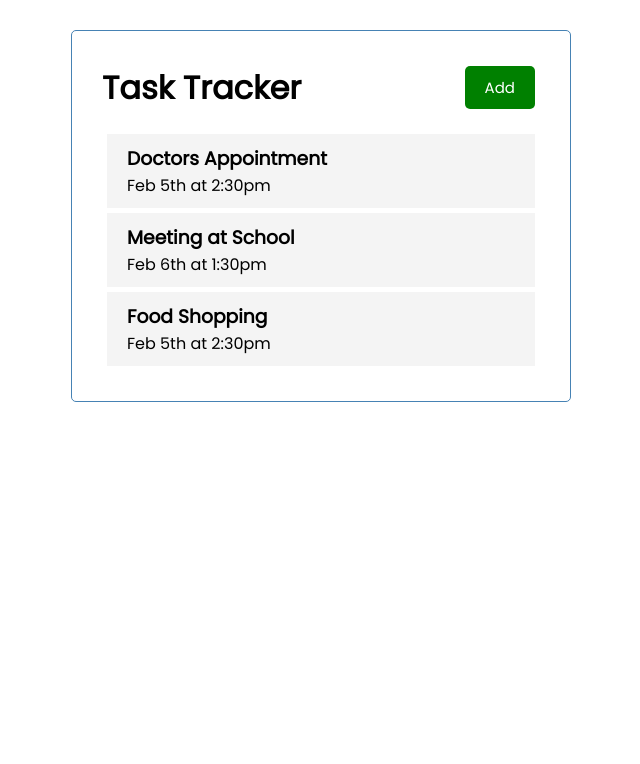
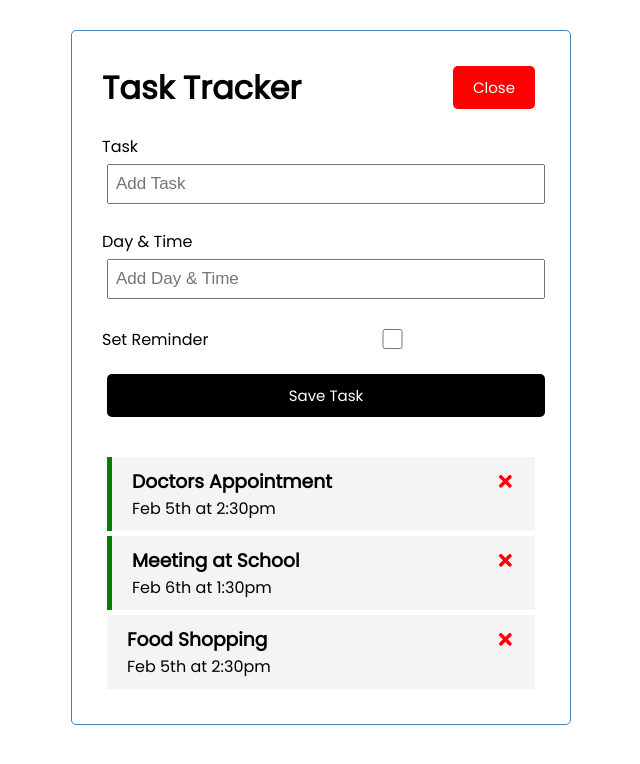
Before and after one commit to chris-kamp/react-task-tracker-tutorial, a React (Create React App) app: page / in a window 1280 px wide. Both pictures are taken after a click on the button "Add". Shown: the top 764 px of the page, without its empty margins (319-959 px from the left). Built offline with nearby package versions, Linux system fonts and the light colour scheme.

Commit message:
implement add task form

```diff
--- a/src/App.js
+++ b/src/App.js
@@ -1,34 +1,61 @@
-import { useState } from 'react'
+import { useState } from "react";
 import Header from "./components/Header";
 import Tasks from "./components/Tasks";
+import AddTask from "./components/AddTask";
 
 function App() {
-  const [tasks, setTasks] = useState(
-    [
+  const [showAddTask, setShowAddTask] = useState(false);
+  const [tasks, setTasks] = useState([
     {
       id: 1,
       text: "Doctors Appointment",
       day: "Feb 5th at 2:30pm",
-        reminder: true
+      reminder: true,
     },
     {
       id: 2,
       text: "Meeting at School",
       day: "Feb 6th at 1:30pm",
-        reminder: true
+      reminder: true,
     },
     {
       id: 3,
       text: "Food Shopping",
       day: "Feb 5th at 2:30pm",
-        reminder: false
+      reminder: false,
     },
-    ]
+  ]);
+
+  // Add Task
+  const addTask = (task) => {
+    const id = Math.floor(Math.random() * 10000) + 1;
+    const newTask = { id, ...task };
+    setTasks([...tasks, newTask]);
+  };
+
+  // Delete a task
+  const deleteTask = (id) => {
+    setTasks(tasks.filter((task) => task.id !== id));
+  };
+
+  // Toggle reminder
+  const toggleReminder = (id) => {
+    setTasks(
+      tasks.map((task) =>
+        task.id === id ? { ...task, reminder: !task.reminder } : task
       )
+    );
+  };
+
   return (
     <div className="container">
-      <Header />
-      <Tasks tasks={tasks}/>
+      <Header onAdd={() => setShowAddTask(!showAddTask)} showAdd={showAddTask}/>
+      {showAddTask && <AddTask onAdd={addTask} />}
+      {tasks.length > 0 ? (
+        <Tasks tasks={tasks} onDelete={deleteTask} onToggle={toggleReminder} />
+      ) : (
+        "No Tasks To Display"
+      )}
     </div>
   );
 }
--- /dev/null
+++ b/src/components/AddTask.js
@@ -0,0 +1,56 @@
+import { useState } from "react";
+
+const AddTask = ({ onAdd }) => {
+  const [text, setText] = useState("");
+  const [day, setDay] = useState("");
+  const [reminder, setReminder] = useState(false);
+
+  const onSubmit = (e) => {
+    e.preventDefault();
+    if (!text) {
+      alert("Please add a task");
+      return;
+    }
+
+    onAdd({ text, day, reminder });
+
+    setText("");
+    setDay("");
+    setReminder(false);
+  };
+
+  return (
+    <form className="add-form" onSubmit={onSubmit}>
+      <div className="form-control">
+        <label>Task</label>
+        <input
+          type="text"
+          placeholder="Add Task"
+          value={text}
+          onChange={(e) => setText(e.target.value)}
+        />
+      </div>
+      <div className="form-control">
+        <label>Day & Time</label>
+        <input
+          type="text"
+          placeholder="Add Day & Time"
+          value={day}
+          onChange={(e) => setDay(e.target.value)}
+        />
+      </div>
+      <div className="form-control form-control-check">
+        <label>Set Reminder</label>
+        <input
+          type="checkbox"
+          checked={reminder}
+          value={reminder}
+          onChange={(e) => setReminder(e.currentTarget.checked)}
+        />
+      </div>
+      <input type="submit" value="Save Task" className="btn btn-block" />
+    </form>
+  );
+};
+
+export default AddTask;
--- a/src/components/Header.js
+++ b/src/components/Header.js
@@ -1,14 +1,11 @@
 import PropTypes from "prop-types";
 import Button from "./Button";
 
-const Header = ({ title }) => {
-  const onClick = () => {
-    console.log("Click");
-  };
+const Header = ({ title, onAdd, showAdd }) => {
   return (
     <header className="header">
       <h1>{title}</h1>
-      <Button color="green" text="Add" onClick={onClick} />
+      <Button color={showAdd ? "red" : "green"} text={showAdd ? "Close" : "Add"} onClick={onAdd} />
     </header>
   );
 };
--- a/src/components/Task.js
+++ b/src/components/Task.js
@@ -1,12 +1,12 @@
-import React from 'react'
+import { FaTimes } from "react-icons/fa";
 
-const Task = ({task}) => {
+const Task = ({ task, onDelete, onToggle }) => {
   return (
-    <div className="task">
-      <h3>{task.text}</h3>
+    <div className={`task ${task.reminder ? "reminder" : ""}`} onDoubleClick={() => onToggle(task.id)}>
+      <h3>{task.text} <FaTimes style={{color: "red", cursor: "pointer"}} onClick={() => onDelete(task.id)} /></h3>
       <p>{task.day}</p>
     </div>
-  )
-}
+  );
+};
 
-export default Task
+export default Task;
--- a/src/components/Tasks.js
+++ b/src/components/Tasks.js
@@ -1,10 +1,17 @@
-import Task from "./Task"
-const Tasks = ({tasks}) => {
+import Task from "./Task";
+const Tasks = ({ tasks, onDelete, onToggle }) => {
   return (
     <>
-      {tasks.map((task) => (<Task key={task.id} task={task} /> ))}
+      {tasks.map((task) => (
+        <Task
+          key={task.id}
+          task={task}
+          onDelete={onDelete}
+          onToggle={onToggle}
+        />
+      ))}
     </>
-  )
-}
+  );
+};
 
-export default Tasks
+export default Tasks;
```
Also changed, not shown: 2 other files (tests, documents, lock files or other folders). Lines whose indentation alone changed are shown as unchanged.
